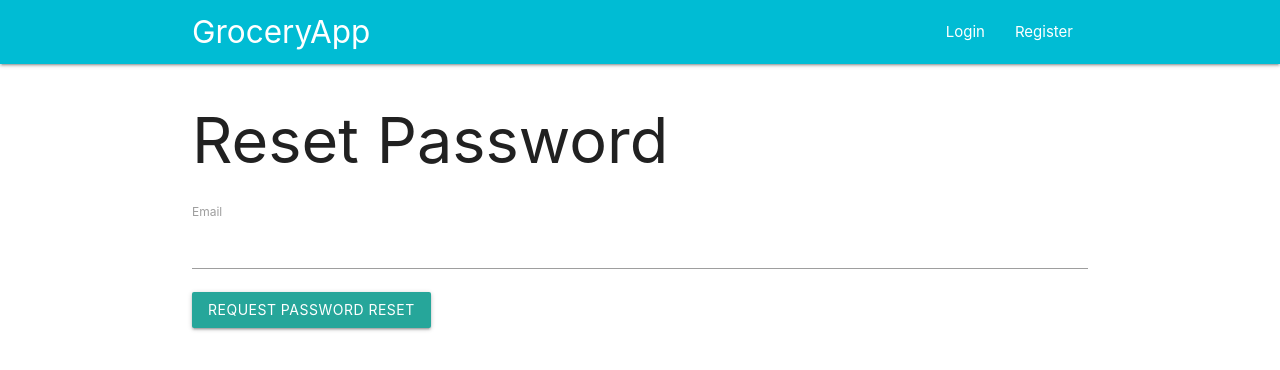
After one commit to TheOafidian/grocery_list, a Flask app: page /reset_password_request in a window 1280 px wide. The commit adds this page. Shown: the top 370 px of the page. Run offline with Flask 2, Linux system fonts and the light colour scheme.

Commit message:
Part 10 tutorial completed: added email support trough reset password feature

```diff
--- a/app/__init__.py
+++ b/app/__init__.py
@@ -6,6 +6,7 @@ from config import Config
 from flask_sqlalchemy import SQLAlchemy
 from flask_migrate import Migrate
 from flask_login import LoginManager
+from flask_mail import Mail
 
 app = Flask(__name__)
 app.config.from_object(Config)
@@ -15,6 +16,8 @@ login.login_view = 'login'
 
 db = SQLAlchemy(app)
 migrate = Migrate(app, db)
+
+mail = Mail(app)
 
 if not app.debug:
     if app.config['MAIL_SERVER']:
@@ -38,7 +41,7 @@ if not app.debug:
     file_handler = RotatingFileHandler('logs/grocery.log', maxBytes=10240,
                                         backupCount=10)
     file_handler.setFormatter(logging.Formatter(
-        '%(asctime)s %(levelname)s: %(message)s [in %(pathname)s:%(line)d]'
+        '%(asctime)s %(levelname)s: %(message)s [in %(pathname)s:%(lineno)d]'
     ))
     file_handler.setLevel(logging.INFO)
     app.logger.addHandler(file_handler)
--- a/app/forms.py
+++ b/app/forms.py
@@ -50,3 +50,12 @@ class PostForm(FlaskForm):
         DataRequired(), Length(min=1, max=140)
     ])
     submit = SubmitField('Submit')
+
+class ResetPasswordRequestForm(FlaskForm):
+    email = StringField('Email', validators=[DataRequired(), Email()])
+    submit = SubmitField('Request Password Reset')
+
+class ResetPasswordForm(FlaskForm):
+    password = PasswordField('Password', validators=[DataRequired()])
+    password2 = PasswordField('Repeat password', validators=[DataRequired(), EqualTo('password')])
+    submit = SubmitField('Request Password Reset')
--- a/app/routes.py
+++ b/app/routes.py
@@ -4,8 +4,9 @@ from flask_login import current_user, login_user, login_required, logout_user
 from werkzeug.urls import url_parse
 from app import app, db
 from app.forms import EmptyForm, LoginForm, RegistrationForm, \
-    EditProfileForm, PostForm
+    EditProfileForm, PostForm, ResetPasswordRequestForm, ResetPasswordForm
 from app.models import User, Post
+from app.email import send_password_reset_email
 
 @app.before_request
 def before_request():
@@ -154,3 +155,32 @@ def explore():
         if posts.has_prev else None
     return render_template('index.html', title='Explore', posts=posts,
                                 next_url=next_url, prev_url=prev_url)
+
+@app.route('/reset_password_request', methods=['GET', 'POST'])
+def reset_password_request():
+    if current_user.is_authenticated():
+        return redirect(url_for('index'))
+    form = ResetPasswordRequestForm()
+    if form.validate_on_submit():
+        user = User.query.filter_by(email = form.email.data).first()
+        if user:
+            send_password_reset_email(user)
+        flash('Check your email for the instructions to reset your password')
+        return redirect(url_for('login'))
+    return render_template('reset_password_request.html',
+                            title = 'Reset Password', form=form)
+
+@app.route('/reset_password/<token>', methods = ['GET', 'POST'])
+def reset_password(token):
+    if current_user.is_authenticated:
+        return redirect(url_for('index'))
+    user = User.verify_reset_password_token(token)
+    if not user:
+        return redirect(url_for('index'))
+    form = ResetPasswordForm()
+    if form.validate_on_submit():
+        user.set_password(form.password.data)
+        db.session.commit()
+        flash('Your password has been reset')
+        return redirect(url_for('login'))
+    return render_template('reset_password.html', form=form)
--- a/app/templates/auth/login.html
+++ b/app/templates/auth/login.html
@@ -29,4 +29,8 @@
         </p>
         <p>{{ form.submit(class_="btn") }}</p>
     </form>
+    <p>
+        Forgot your password?
+        <a href="{{ url_for('reset_password_request') }}">Click to Reset It</a>
+    </p>
 {% endblock %}
--- /dev/null
+++ b/app/templates/reset_password_request.html
@@ -0,0 +1,16 @@
+{% extends "base.html" %}
+
+{% block content %}
+    <h1>Reset Password</h1>
+    <form action="" method="post">
+        {{ form.hidden_tag() }}
+        <p>
+            {{ form.email.label }} <br>
+            {{ form.email(size=64) }} <br>
+            {% for error in form.email.errors %}
+            <span style="color: red;">[{{ error }}]</span>
+            {% endfor %}
+        </p>
+        <p>{{ form.submit(class_="btn") }}</p>
+    </form>
+{% endblock content %}
--- a/requirements.txt
+++ b/requirements.txt
@@ -1,9 +1,11 @@
 alembic==1.7.5
+blinker==1.4
 click==8.0.3
 dnspython==2.2.0
 email-validator==1.1.3
 Flask==2.0.2
 Flask-Login==0.5.0
+Flask-Mail==0.9.1
 Flask-Migrate==3.1.0
 Flask-SQLAlchemy==2.5.1
 Flask-WTF==1.0.0
@@ -15,6 +17,7 @@ itsdangerous==2.0.1
 Jinja2==3.0.3
 Mako==1.1.6
 MarkupSafe==2.0.1
+PyJWT==2.3.0
 SQLAlchemy==1.4.30
 Werkzeug==2.0.2
 WTForms==3.0.1
```
Also changed, not shown: app/email.py (added, +24 -0 lines), app/models.py (+18 -1 lines), app/templates/email/reset_password.html (added, +12 -0 lines), app/templates/email/reset_password.txt (added, +11 -0 lines), app/templates/reset_password.html (added, +16 -0 lines).
